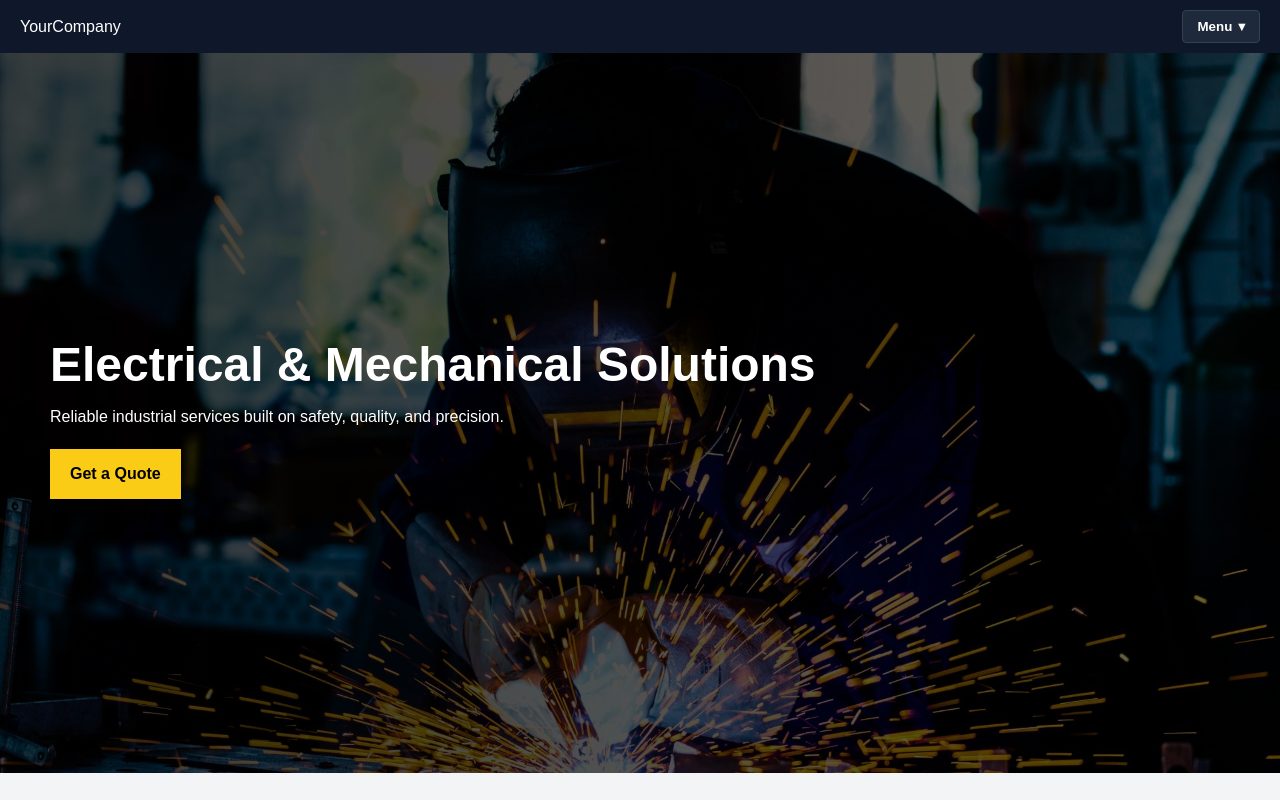
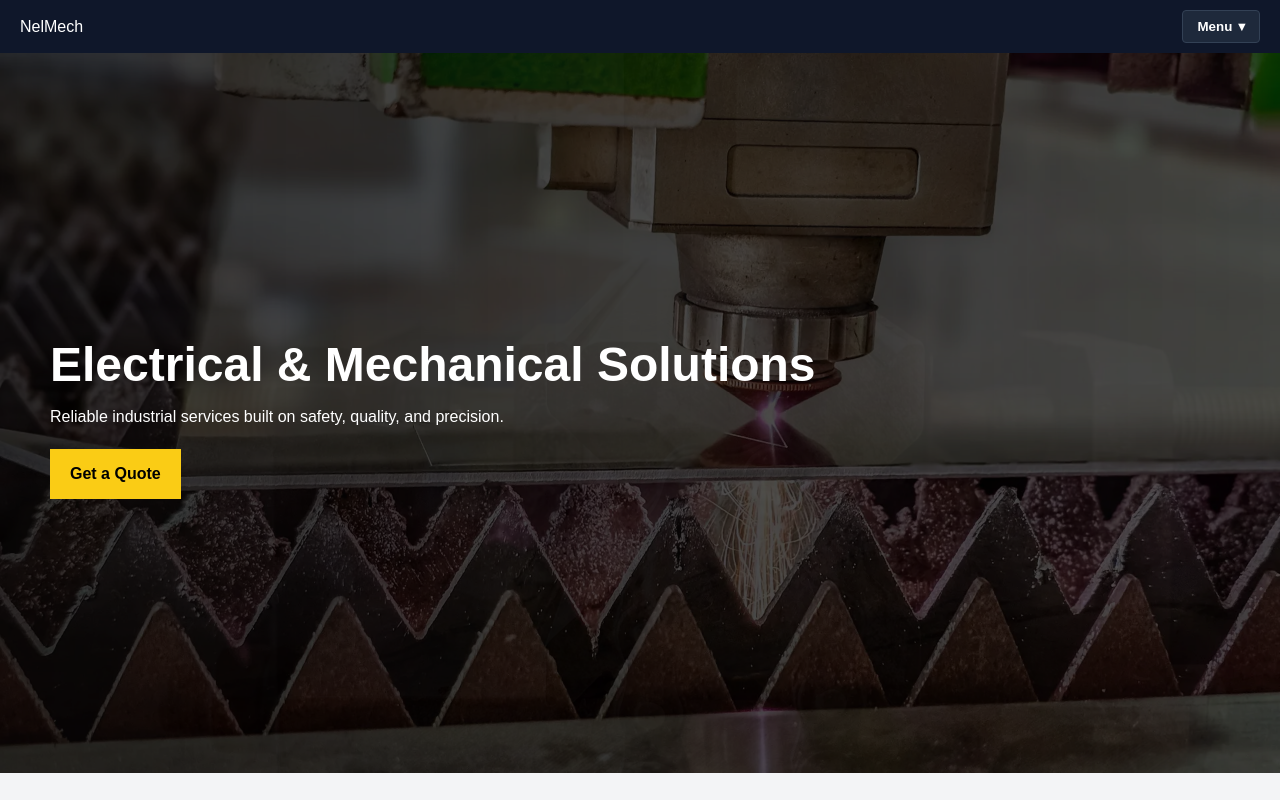
Before and after one commit to theobadenhorst18-tech/Nelmech, a website: page index.html in a window 1280 px wide. Shown: the top 800 px of the page. Drawn offline with Linux system fonts and the light colour scheme; no server answers.

Commit message:
Add dynamic hero slideshow with crossfade and 5s interval

```diff
--- a/index.html
+++ b/index.html
@@ -10,7 +10,7 @@
 
   <!-- NAVBAR -->
   <header>
-    <div class="logo">YourCompany</div>
+    <div class="logo">NelMech</div>
     <nav class="menu-dropdown">
       <button class="menu-button" type="button">Menu</button>
       <ul class="menu-list">
@@ -24,9 +24,10 @@
     </nav>
   </header>
 
-  <!-- HERO: welder photo in /images -->
+  <!-- HERO -->
   <section id="home" class="hero">
-    <img class="hero-bg" src="Images/Welder.jpg" alt="" width="1920" height="1080" decoding="async" />
+    <img class="hero-bg hero-bg--active" src="hero/20240821_151055-1920.webp" alt="" width="1920" height="1080" decoding="async" />
+    <img class="hero-bg hero-bg--next" src="hero/20240821_151617-1920.webp" alt="" width="1920" height="1080" decoding="async" />
     <h1>Electrical & Mechanical Solutions</h1>
     <p>Reliable industrial services built on safety, quality, and precision.</p>
     <a href="#contact" class="btn">Get a Quote</a>
--- a/script.js
+++ b/script.js
@@ -114,13 +114,70 @@ function initContactForms() {
   });
 }
 
+async function initHeroSlideshow() {
+  const activeImage = document.querySelector(".hero .hero-bg--active");
+  const nextImage = document.querySelector(".hero .hero-bg--next");
+
+  if (!activeImage || !nextImage) {
+    return;
+  }
+
+  const fallbackImages = [
+    "hero/20240821_151055-1920.webp",
+    "hero/20240821_151617-1920.webp",
+    "hero/20250311_170830-1920 (1).webp",
+    "hero/20250724_140315-1920.webp"
+  ];
+  let heroImages = fallbackImages;
+
+  try {
+    const response = await fetch("/api/hero-images");
+    const result = await response.json();
+
+    if (response.ok && result.success && Array.isArray(result.images) && result.images.length > 0) {
+      heroImages = result.images;
+    }
+  } catch (error) {
+    console.warn("Falling back to hardcoded hero image list.", error);
+  }
+
+  if (heroImages.length === 0) {
+    return;
+  }
+
+  activeImage.src = heroImages[0];
+  nextImage.src = heroImages[1 % heroImages.length];
+
+  if (heroImages.length < 2) {
+    return;
+  }
+
+  let currentIndex = 0;
+  let showingActiveImage = true;
+
+  setInterval(() => {
+    const nextIndex = (currentIndex + 1) % heroImages.length;
+    const visibleLayer = showingActiveImage ? activeImage : nextImage;
+    const hiddenLayer = showingActiveImage ? nextImage : activeImage;
+
+    hiddenLayer.src = heroImages[nextIndex];
+    hiddenLayer.classList.add("hero-bg--active");
+    visibleLayer.classList.remove("hero-bg--active");
+
+    currentIndex = nextIndex;
+    showingActiveImage = !showingActiveImage;
+  }, 5000);
+}
+
 window.NelmechUI = {
   initMenus,
-  initGalleries
+  initGalleries,
+  initHeroSlideshow
 };
 
 document.addEventListener("DOMContentLoaded", () => {
   initMenus();
   initGalleries();
+  initHeroSlideshow();
   initContactForms();
 });
--- a/styles.css
+++ b/styles.css
@@ -106,6 +106,12 @@
     object-fit: cover;
     object-position: center;
     z-index: 0;
+    opacity: 0;
+    transition: opacity 1s ease;
+  }
+
+  .hero-bg--active {
+    opacity: 1;
   }
 
   .hero::after {
```
Also changed, not shown: api/hero-images.js (added, +32 -0 lines), hero/20240821_151055-1920.webp (added), hero/20240821_151617-1920.webp (added), hero/20250311_170830-1920 (1).webp (added), hero/20250724_140315-1920.webp (added).
